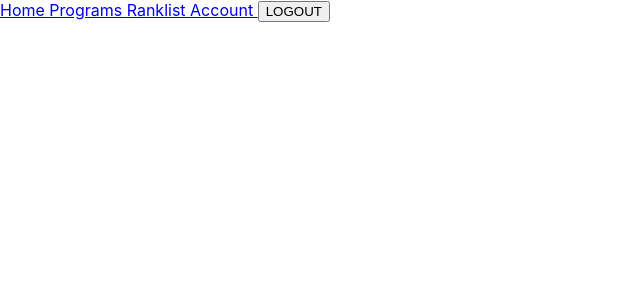
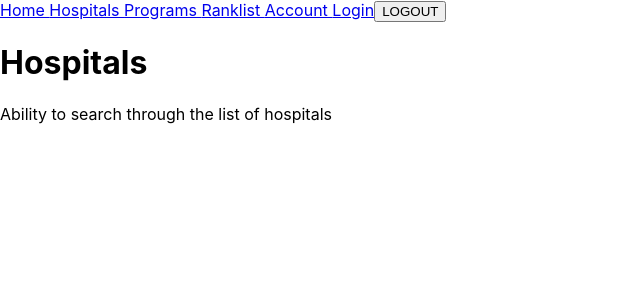
Before and after one commit to StephenthatsPH/rank-list-builder, a React (Create React App) app in the folder client/: page /hospitals in a window 1280 px wide. Shown: the top 300 px of the page, without its empty margins (0-640 px from the left). Built offline with nearby package versions, Linux system fonts and the light colour scheme.

Commit message:
Files with Label of content

```diff
--- a/client/src/App.js
+++ b/client/src/App.js
@@ -1,11 +1,11 @@
 import { useState, useEffect } from "react";
 import { BrowserRouter as Router, Routes, Route, Link } from "react-router-dom";
-import Header from "./components/Header";
+import NavBar from "./components/NavBar";
 
 function App() {
 
   return (
-    <Header />
+    <NavBar />
   );
 }
 
--- /dev/null
+++ b/client/src/components/Hospitals.js
@@ -0,0 +1,12 @@
+import React from 'react'
+
+function Hospitals() {
+    return (
+        <div>
+            <h1>Hospitals</h1>
+            <p>Ability to search through the list of hospitals</p>
+        </div>
+    )
+}
+
+export default Hospitals
--- a/client/src/components/Header.js
+++ b/client/src/components/NavBar.js
@@ -1,30 +1,36 @@
 import React from 'react'
 import { BrowserRouter as Router, Routes, Route, Link } from "react-router-dom";
 import { useState, useEffect } from "react";
-import UserSettings from './UserAuth/UserSettings';
+import UserAccount from './UserAuth/UserAccount';
 import Home from './Home';
 import ProgramsPage from './ProgramsPage';
 import Ranklist from './Ranklist';
+import Hospitals from './Hospitals';
+import AuthPage from './UserAuth/AuthPage'
 
 
-function Header() {
+function NavBar() {
     return (
         <Router>
             <nav>
                 <Link to='/'> Home </Link>
+                <Link to='/hospitals'> Hospitals </Link>
                 <Link to='/programs'> Programs </Link>
                 <Link to='/user/:id/ranklist'> Ranklist </Link>
                 <Link to='/user/:id/account'> Account </Link>
+                <Link to='/login-signup'> Login</Link>
                 <button> LOGOUT </button>
             </nav>
             <Routes>
+                <Route exact path="/hospitals" element={<Hospitals />} />
                 <Route exact path="/programs" element={<ProgramsPage />} />
                 <Route exact path="/user/:id/ranklist" element={<Ranklist />} />
-                <Route exact path="/user/:id/account" element={<UserSettings />} />
+                <Route exact path="/user/:id/account" element={<UserAccount />} />
+                <Route exact path="/login-signup" element={<AuthPage />} />
                 <Route exact path="/" element={<Home />} />
             </Routes>
         </Router>
     )
 }
 
-export default Header
+export default NavBar
--- a/client/src/components/ProgramsPage.js
+++ b/client/src/components/ProgramsPage.js
@@ -3,7 +3,8 @@ import React from 'react'
 function ProgramsPage() {
     return (
         <div>
-            <h1>Programs will be here</h1>
+            <h1>Programs</h1>
+            <p>List of programs base on specialty</p>
         </div>
     )
 }
--- a/client/src/components/Ranklist.js
+++ b/client/src/components/Ranklist.js
@@ -4,6 +4,7 @@ function Ranklist() {
     return (
         <div>
             <h1>User's rank list</h1>
+            <p>ability to create a </p>
         </div>
     )
 }
--- a/client/src/components/UserAuth/AuthPage.js
+++ b/client/src/components/UserAuth/AuthPage.js
@@ -0,0 +1,11 @@
+import React from 'react'
+
+function AuthPage() {
+    return (
+        <div>
+            <h1>Login/Sign-up</h1>
+        </div>
+    )
+}
+
+export default AuthPage
--- /dev/null
+++ b/client/src/components/UserAuth/UserAccount.js
@@ -0,0 +1,11 @@
+import React from 'react'
+
+function UserAccount() {
+    return (
+        <div>
+            <h1>User Account</h1>
+        </div>
+    )
+}
+
+export default UserAccount
--- a/client/src/components/UserAuth/UserSettings.js
+++ /dev/null
@@ -1,11 +0,0 @@
-import React from 'react'
-
-function UserSettings() {
-    return (
-        <div>
-            <h1>User Settings</h1>
-        </div>
-    )
-}
-
-export default UserSettings
```
Also changed, not shown: client/src/components/UserAuth/LoginForm.js (+11 -0 lines), client/src/components/UserAuth/SignupForm.js (+11 -0 lines).
